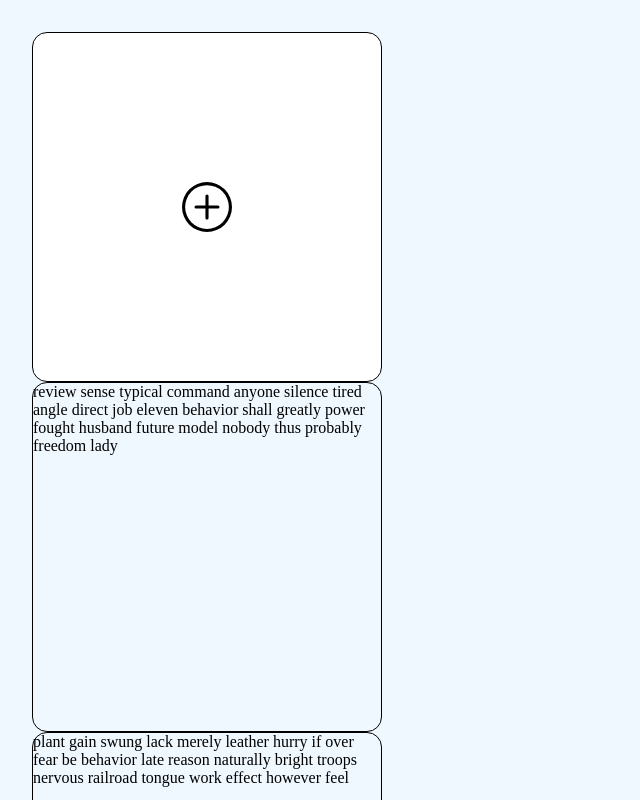
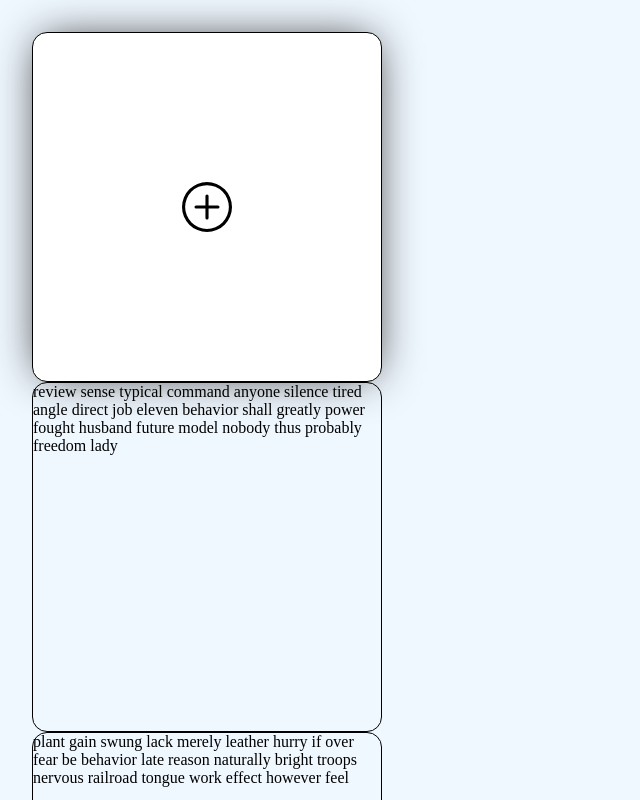
Before and after one commit to MaorBemdoo/Notes-App, a React (Vite) app: page / in a window 1280 px wide. In both pictures the pointer is over the element 207 px from the left and 207 px from the top of the page. Shown: the top 800 px of the page, without its empty margins (0-640 px from the left). Built offline with nearby package versions, Linux system fonts and the light colour scheme.

Commit message:
Aded a box-shadow to addComp on hover

```diff
--- a/src/styles/addComp.css
+++ b/src/styles/addComp.css
@@ -6,6 +6,10 @@
     user-select: none;
 }
 
+#addDiv:hover{
+    box-shadow: 0px 0px 45px -9px rgba(0,0,0,0.88);
+}
+
 #addDiv img{
     width: 50px;
     height: 50px;
```
